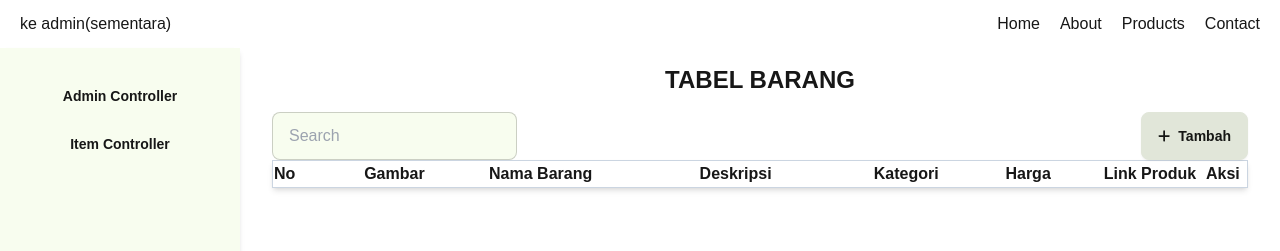
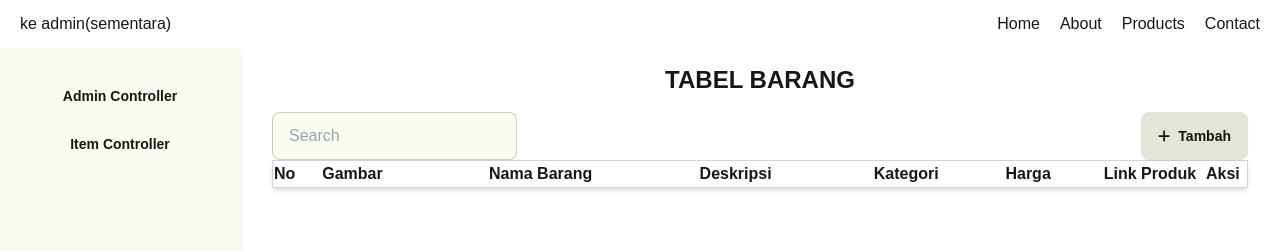
Before and after one commit to Deoca27/manusia-biasa, a Next.js app: page /admin/item_controller in a window 1280 px wide. Shown: the top 251 px of the page. Built offline with nearby package versions, Linux system fonts and the light colour scheme.

Commit message:
jhoshe: Menambahkan tailwind Text-Start pada Header Table "Gambar"

```diff
--- a/app/admin/item_controller/page.tsx
+++ b/app/admin/item_controller/page.tsx
@@ -23,7 +23,7 @@ export default function BarangPage() {
         <thead>
           <tr className="border border-slate-300 ">
             <th className="w-5% text-start">No</th>
-            <th className="w-15% ">Gambar</th>
+            <th className="w-15% text-start">Gambar</th>
             <th className="w-15%">Nama Barang</th>
             <th className="w-25% ">Deskripsi</th>
             <th className="w-10% ">Kategori</th>
```
